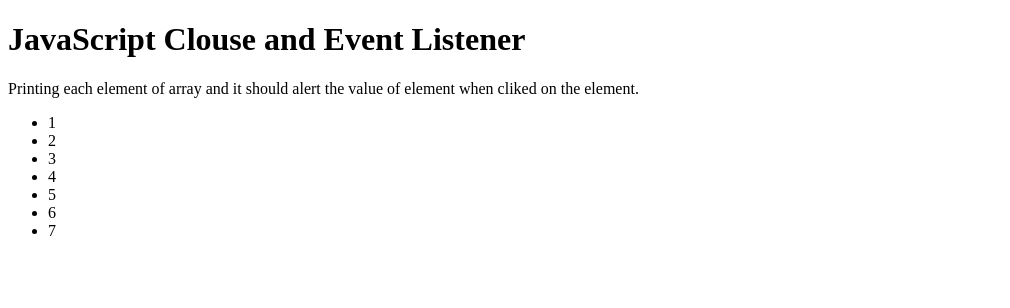
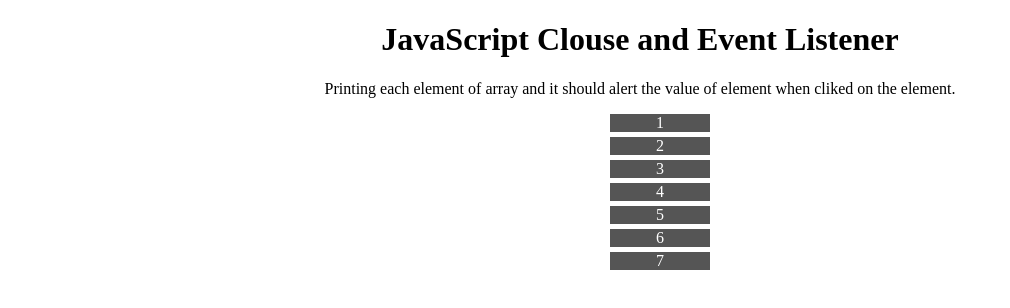
Before and after one commit to Jaimaldullat/JS-Closures-and-Event-Listeners, a plain HTML site: page index.html in a window 1280 px wide. Shown: the whole page, without its empty margins (0-1010 px from the left). Drawn offline with Linux system fonts and the light colour scheme.

Commit message:
Css better

```diff
--- a/index.html
+++ b/index.html
@@ -2,18 +2,29 @@
 <html>
 
 <body>
-
-    <h1>JavaScript Clouse and Event Listener</h1>
-    <p>Printing each element of array and it should alert the value of element when cliked on the element.</p>
-    <div id="elements"></div>
-
+    <div style="text-align: center">
+        <h1>JavaScript Clouse and Event Listener</h1>
+        <p>Printing each element of array and it should alert the value of element when cliked on the element.</p>
+        <div id="elements"></div>
+    </div>
     <script>
+        // Array of numbers
         let numbers = [1, 2, 3, 4, 5, 6, 7];
+        // Create an ul elemnt
         let elem = document.createElement('ul');
+        elem.style.listStyle = 'none';
+        // iterate loop for each element
         numbers.forEach((num) => {
+            // Create child element li
             var liChild = document.createElement('li');
             liChild.innerHTML = num;
-
+            liChild.style.cursor = 'pointer';
+            liChild.style.width = '100px';
+            liChild.style.backgroundColor = '#555';
+            liChild.style.margin = '5px auto';
+            liChild.style.color = '#fff';
+            // Add eventListener 'Click'
+            // Here closure comes into play
             liChild.addEventListener('click', ((numVal) => {
                 return function() {
                     alert(numVal);
```
